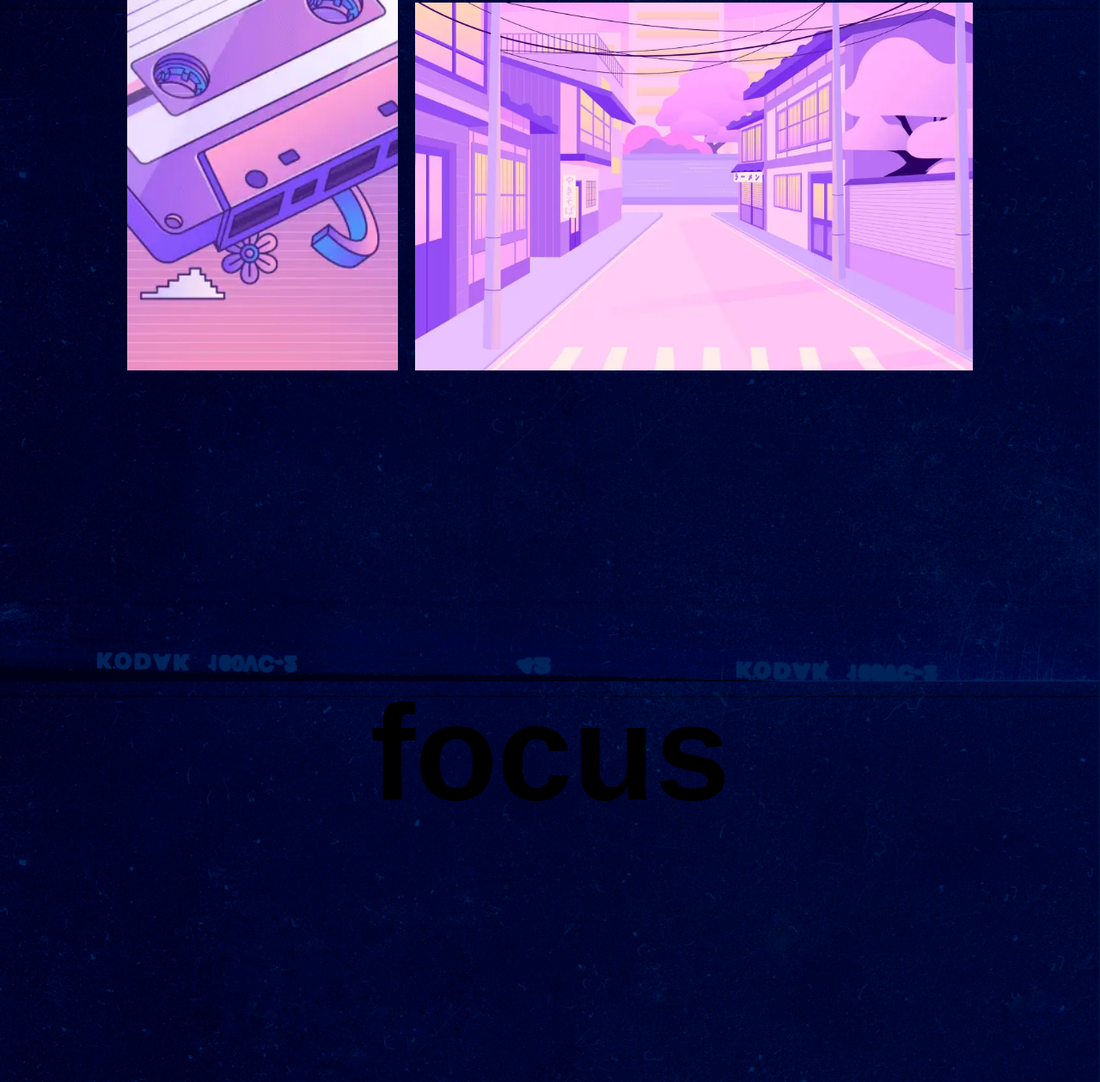
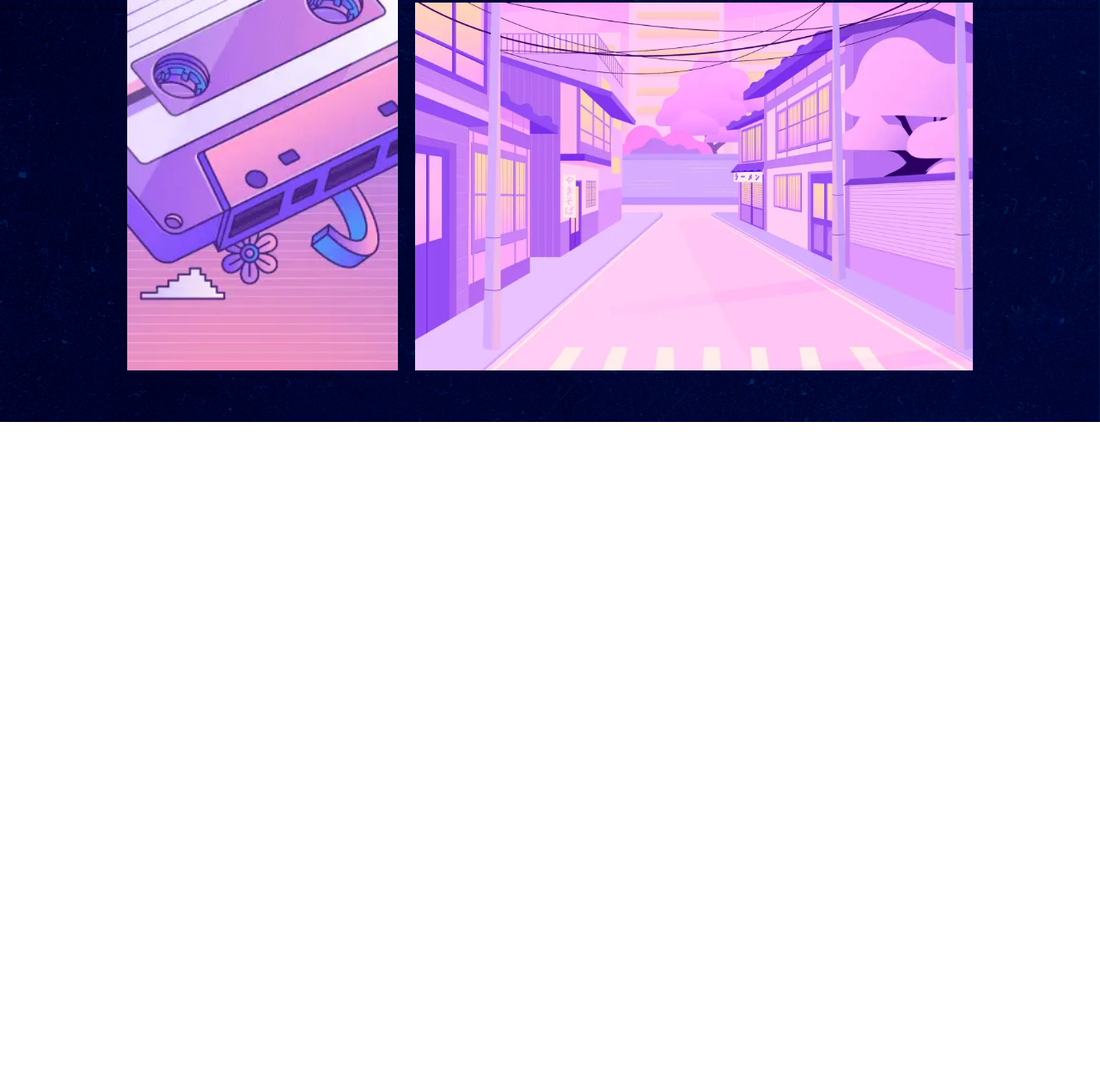
Before and after one commit to KonstantinSimusev/slozhno-sosredotochitsya, a plain HTML site: page index.html in a window 1280 px wide. Shown: the part 3207-4466 px from the top of the page at 86% size. After the commit the page ends 3698 px from the top, so only its background shows below. Drawn offline with Linux system fonts and the light colour scheme.

Commit message:
bugfix_011: style.css

```diff
--- a/index.html
+++ b/index.html
@@ -299,9 +299,9 @@
       </section>
     </main>
 
-    <footer class="footer decorated-zone">
+    <!-- <footer class="footer decorated-zone">
       <h2 class="footer__title footer__title-shadow">focus</h2>
-    </footer>
+    </footer> -->
 
     <script src="./scripts/script.js"></script>
   </body>
```
